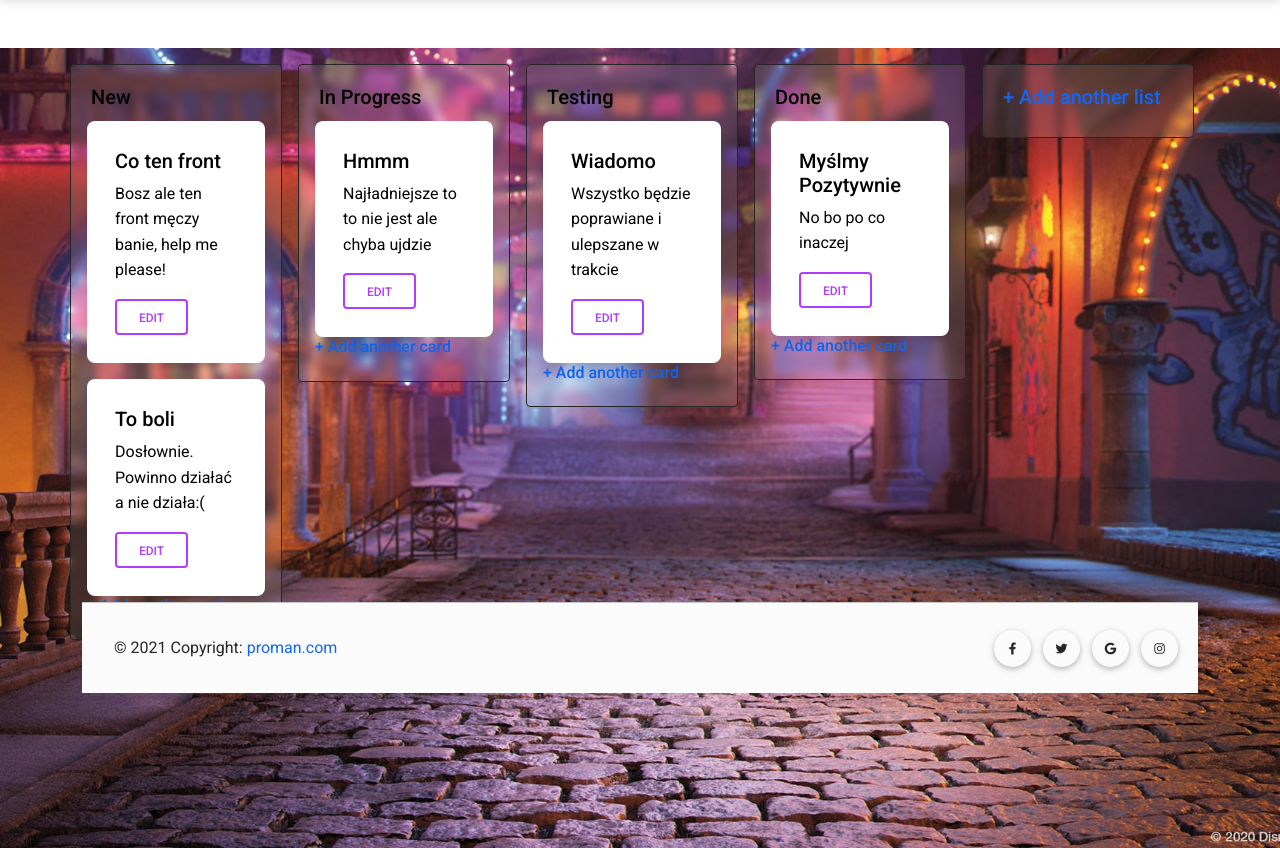
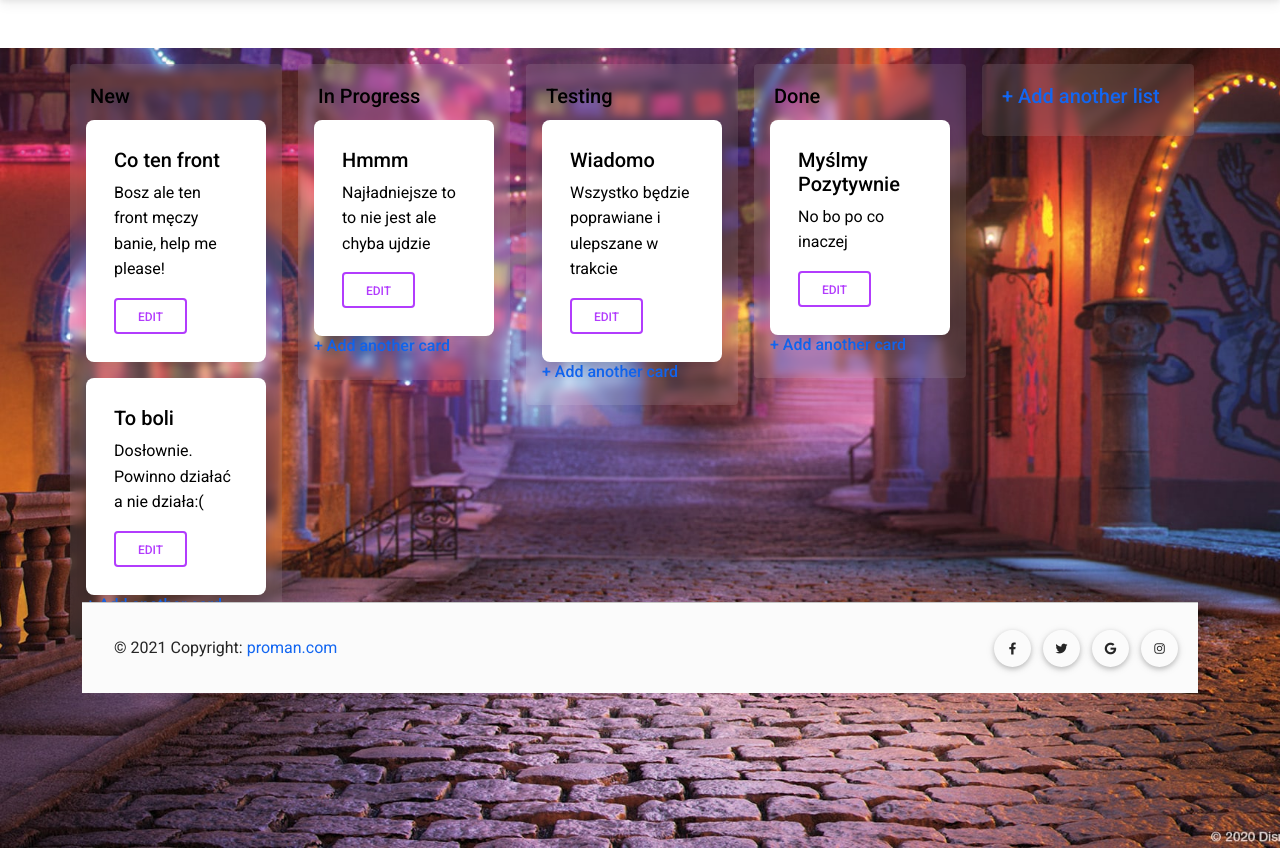
Before and after one commit to luqkrzy/proman, a Flask app: page /board in a window 1280 px wide. Shown: the part 59-907 px from the top of the page. Run offline with Flask 2, Linux system fonts and the light colour scheme; parts of the project's set-up code (start-up, migrations or seed data) failed here and were passed over; some libraries are stand-ins or nearby versions.

Commit message:
rounded flex

```diff
--- a/ProMan/templates/board.html
+++ b/ProMan/templates/board.html
@@ -7,7 +7,7 @@
         <div class="d-flex justify-content-start">
             <div class="container">
                 <div class="row">
-                    <div class="col-md d-flex align-self-start flex-column mask-custom me-3 mt-3 p-3 border border-dark rounded">
+                    <div class="col-md d-flex align-self-start flex-column mask-custom me-3 mt-3 p-3 rounded">
                         <h5 class="blue-text text-darken-2 p-1">New</h5>
                             <div class="card p-1">
                                 <div class="card-body">
@@ -30,7 +30,7 @@
                         <a href="#"><h6>+ Add another card</h6></a>
                     </div>
 
-                    <div class="col-md d-flex align-self-start flex-column mask-custom me-3 mt-3 p-3 border border-dark rounded">
+                    <div class="col-md d-flex align-self-start flex-column mask-custom me-3 mt-3 p-3 rounded">
                         <h5 class="blue-text text-darken-2 p-1">In Progress</h5>
                             <div class="card p-1">
                                 <div class="card-body">
@@ -44,7 +44,7 @@
                         <a href="#"><h6>+ Add another card</h6></a>
                     </div>
 
-                    <div class="col-md d-flex align-self-start flex-column mask-custom me-3 mt-3 p-3 border border-dark rounded">
+                    <div class="col-md d-flex align-self-start flex-column mask-custom me-3 mt-3 p-3 rounded">
                         <h5 class="blue-text text-darken-2 p-1">Testing</h5>
                             <div class="card p-1">
                                 <div class="card-body">
@@ -58,7 +58,7 @@
                         <a href="#"><h6>+ Add another card</h6></a>
                     </div>
 
-                    <div class="col-md d-flex align-self-start flex-column mask-custom me-3 mt-3 p-3 border border-dark rounded">
+                    <div class="col-md d-flex align-self-start flex-column mask-custom me-3 mt-3 p-3 rounded">
                         <h5 class="blue-text text-darken-2 p-1">Done</h5>
                             <div class="card p-1">
                                 <div class="card-body">
@@ -72,7 +72,7 @@
                         <a href="#"><h6>+ Add another card</h6></a>
                     </div>
 
-                    <div class="col-md d-flex align-self-start flex-column mask-custom me-3 mt-3 p-3 border border-dark rounded">
+                    <div class="col-md d-flex align-self-start flex-column mask-custom me-3 mt-3 p-3 rounded">
                         <a href="#"><h5 class="blue-text text-darken-2 p-1">+ Add another list</h5></a>
                     </div>
 
```
